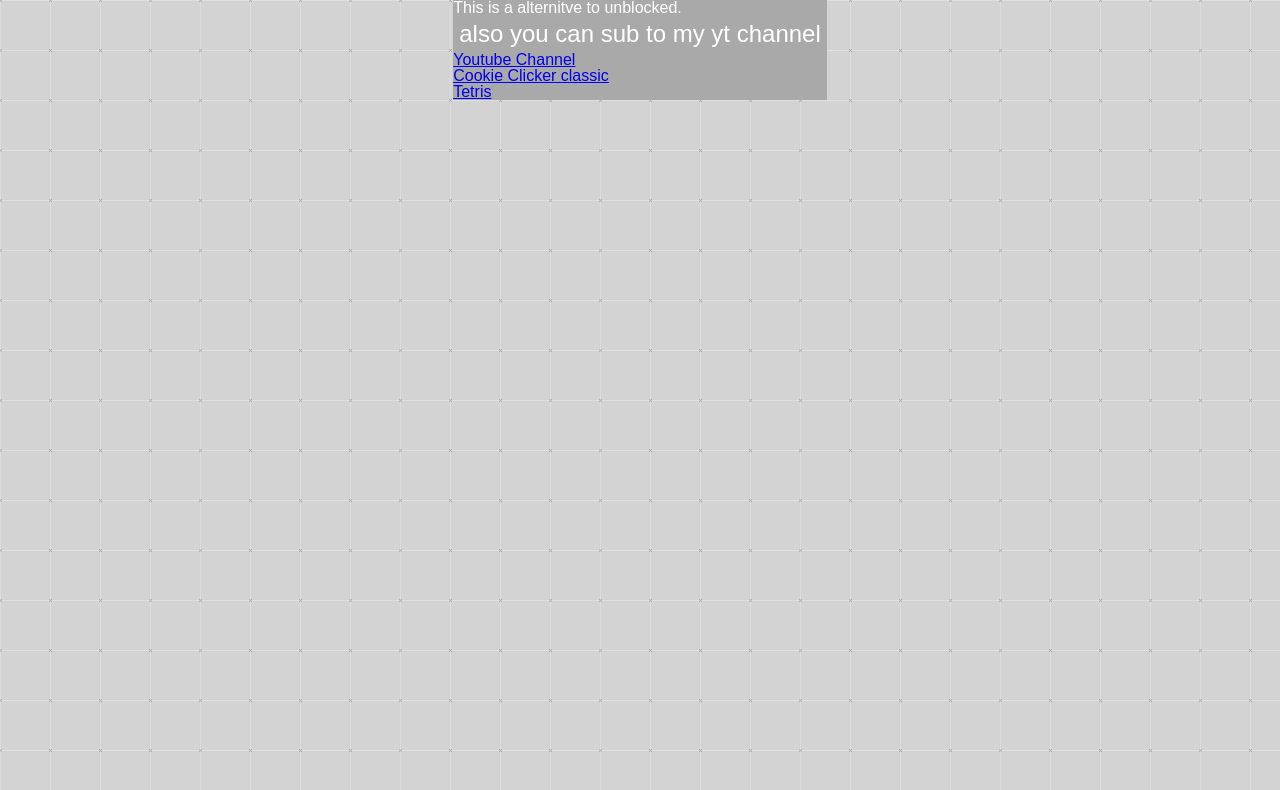
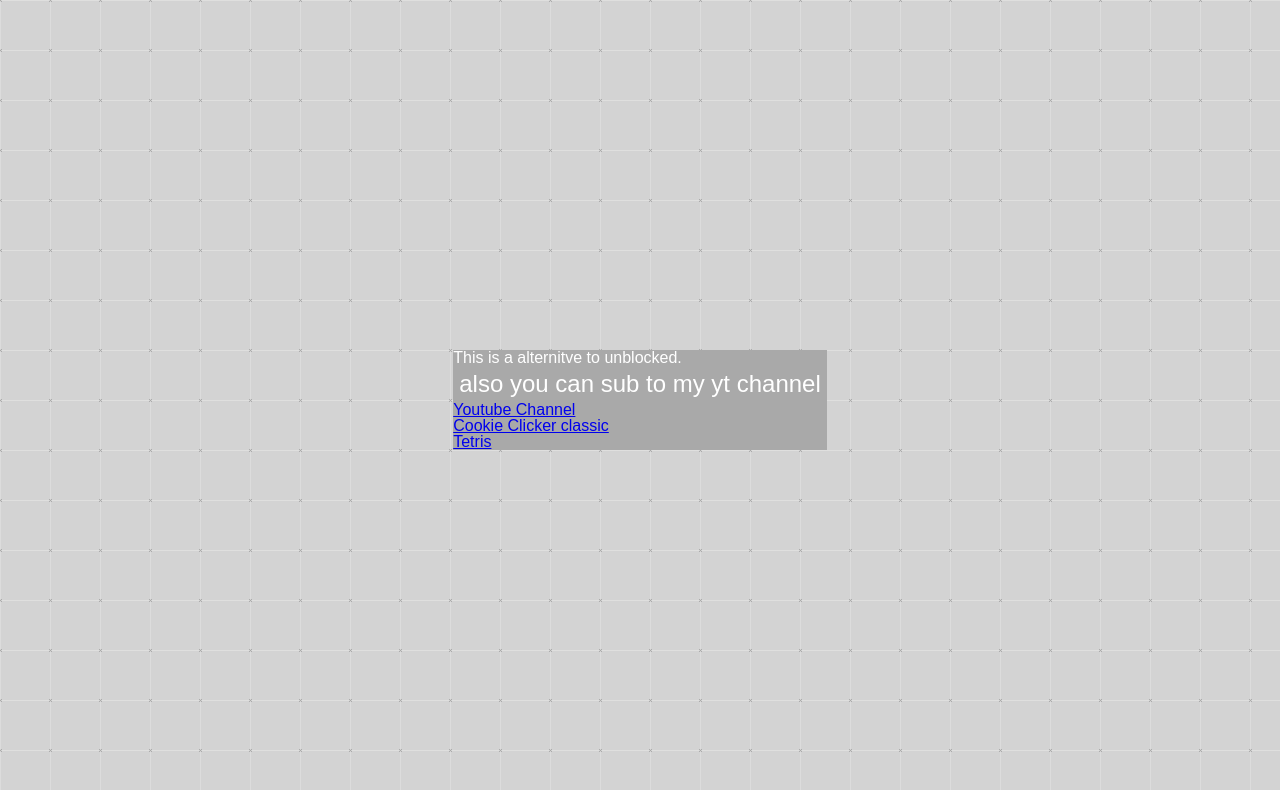
Before and after one commit to fletcherM-spec/fletcherM-spec.github.io, a plain HTML site: page index.html in a window 1280 px wide. Shown: the top 790 px of the page. Drawn offline with Linux system fonts and the light colour scheme; files that its build step writes are made by us from their sources; files whose address does not match are found by name.

Commit message:
Update index.html

```diff
--- a/index.html
+++ b/index.html
@@ -7,7 +7,7 @@
   <title></title>
   <link rel="stylesheet" href="css/style.css">
 </head>
-<body style="background-color: lightgray;">
+<body style="background-color: lightgray; justify-content: center">
     <div style="background-color: darkgray; position: center;">
       <h5>This is a alternitve to unblocked.</h5>
       <h2> also you can sub to my yt channel</h2>
```
